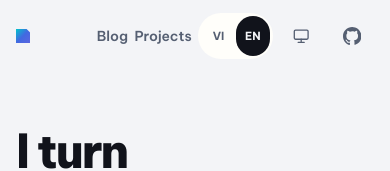
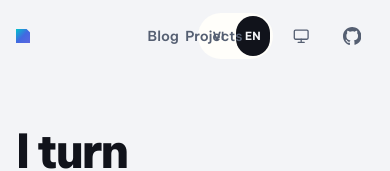
Before and after one commit to TrieuNguyenPhu/portfolio, a Next.js app: page / in a window 390 px wide. Shown: the top 171 px of the page. Built offline with nearby package versions, Linux system fonts and the light colour scheme.

Commit message:
Center primary navigation

```diff
--- a/app/globals.css
+++ b/app/globals.css
@@ -54,9 +54,9 @@ button:focus-visible {
 .nav-shell {
   align-items: center;
   background: var(--nav-bg);
-  display: flex;
+  display: grid;
+  grid-template-columns: minmax(0, 1fr) auto minmax(0, 1fr);
   height: 4.5rem;
-  justify-content: space-between;
   padding-inline: max(1rem, env(safe-area-inset-left));
   position: sticky;
   top: 0;
@@ -97,13 +97,14 @@ button:focus-visible {
   text-transform: uppercase;
 }
 
-.nav-shell nav {
+.primary-nav,
+.nav-tools {
   align-items: center;
   display: flex;
   gap: clamp(0.4rem, 1.5vw, 1.25rem);
 }
 
-.nav-shell nav > a {
+.primary-nav > a {
   align-items: center;
   color: var(--muted);
   font-size: 0.86rem;
@@ -113,15 +114,17 @@ button:focus-visible {
   white-space: nowrap;
 }
 
-.nav-shell nav > a:not(.nav-cta) { display: none; }
-.nav-shell nav > a:hover,
-.nav-shell nav > a.is-active { color: var(--ink); }
+.primary-nav > a { display: none; }
+.primary-nav > a:hover,
+.primary-nav > a.is-active { color: var(--ink); }
 
-.nav-shell nav > a:not(.nav-cta)::after {
+.primary-nav > a::after {
   content: none;
 }
 
-.nav-shell nav > a.is-active { color: var(--blue); }
+.primary-nav > a.is-active { color: var(--blue); }
+
+.nav-tools { justify-self: end; }
 
 #about { scroll-margin-top: 5.25rem; }
 
@@ -565,7 +568,7 @@ html[data-motion="ready"] [data-reveal-delay="2"] { transition-delay: 200ms; }
   :root { --page: min(88rem, calc(100% - 4rem)); }
   .nav-shell { padding-inline: 2rem; }
   .brand > span { max-width: none; }
-  .nav-shell nav > a:not(.nav-cta) { display: inline-flex; }
+  .primary-nav > a { display: inline-flex; }
   .certification-section { grid-template-columns: minmax(8rem, 0.28fr) minmax(0, 1fr); }
 }
 
@@ -599,7 +602,7 @@ html[data-motion="ready"] [data-reveal-delay="2"] { transition-delay: 200ms; }
   .blog-read-more,
   .social-icon,
   .contact-links a { transition: color 180ms ease-out, background-color 180ms ease-out, border-color 180ms ease-out, box-shadow 180ms ease-out, transform 180ms ease-out; }
-  .nav-shell nav > a:not(.nav-cta)::after { transition: transform 180ms ease-out; }
+  .primary-nav > a::after { transition: transform 180ms ease-out; }
 }
 
 @media (max-width: 48rem) {
@@ -611,8 +614,8 @@ html[data-motion="ready"] [data-reveal-delay="2"] { transition-delay: 200ms; }
 }
 
 @media (max-width: 41.99rem) {
-  .nav-shell nav > a[href="/blog"],
-  .nav-shell nav > a[href="/projects"] { display: inline-flex; }
+  .primary-nav > a[href="/blog"],
+  .primary-nav > a[href="/projects"] { display: inline-flex; }
   .brand > span,
   .brand small { display: none; }
 }
--- a/app/site-header.tsx
+++ b/app/site-header.tsx
@@ -36,10 +36,12 @@ export default function SiteHeader() {
         <span>{t.name}</span>
         <small>{t.role}</small>
       </a>
-      <nav aria-label="Primary navigation">
+      <nav className="primary-nav" aria-label="Primary navigation">
         <a className={active === "blog" ? "is-active" : undefined} href="/blog">Blog</a>
         <a className={active === "about" ? "is-active" : undefined} href="/#about">{t.about}</a>
         <a className={active === "projects" ? "is-active" : undefined} href="/projects">{t.projects}</a>
+      </nav>
+      <div className="nav-tools">
         <div className="language-switcher" role="group" aria-label={t.language}>
           <button type="button" aria-pressed={language === "vi"} onClick={() => setLanguage("vi")}>VI</button>
           <button type="button" aria-pressed={language === "en"} onClick={() => setLanguage("en")}>EN</button>
@@ -53,10 +55,10 @@ export default function SiteHeader() {
             <svg viewBox="0 0 24 24" aria-hidden="true"><rect x="3" y="4" width="18" height="12" rx="1.5" /><path d="M8 20h8M12 16v4" /></svg>
           )}
         </button>
-        <a className="nav-cta nav-github" href="https://github.com/TrieuNguyenPhu/portfolio" target="_blank" rel="noreferrer" aria-label="Portfolio repository on GitHub" title="GitHub">
+        <a className="nav-github" href="https://github.com/TrieuNguyenPhu/portfolio" target="_blank" rel="noreferrer" aria-label="Portfolio repository on GitHub" title="GitHub">
           <GitHubIcon />
         </a>
-      </nav>
+      </div>
     </header>
   );
 }
```
